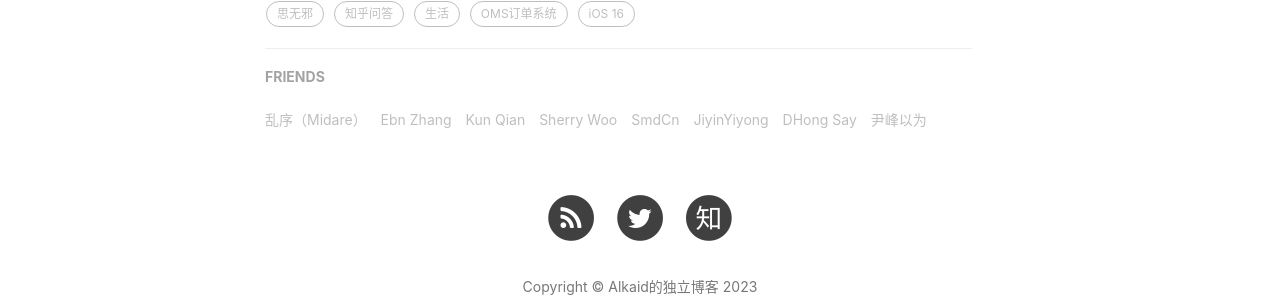
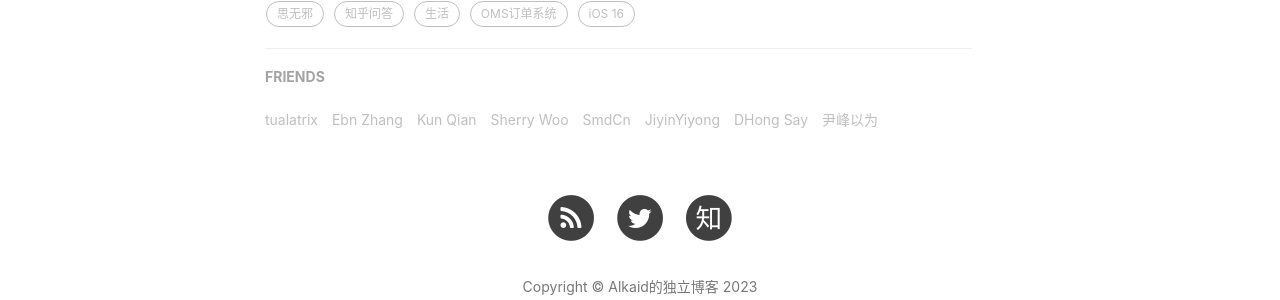
Before and after one commit to AlkaidWaong/ifoz, a Jekyll site: the page built from _posts/2017-03-22-02.md, in a window 1280 px wide. Shown: the part 1273-1573 px from the top of the page. Built offline with Jekyll 4.4.1, drawn with Linux system fonts in a browser that asks for light colours; nearby versions of some CDN libraries; comment, search, counter and statistics services are not loaded; grey boxes are pictures that could not be loaded.

Commit message:
Update _config.yml

```diff
--- a/_config.yml
+++ b/_config.yml
@@ -91,7 +91,7 @@ page-mathjax: false
 # Friends
 friends:
   [
-    { title: "乱序（Midare）", href: "http://mida.re/" },
+    { title: "tualatrix", href: "https://imtx.me/" },
     { title: "Ebn Zhang", href: "https://ebnbin.dev/" },
     { title: "Kun Qian", href: "http://kunq.me" },
     { title: "Sherry Woo", href: "https://sherrywoo.me/" },
```
